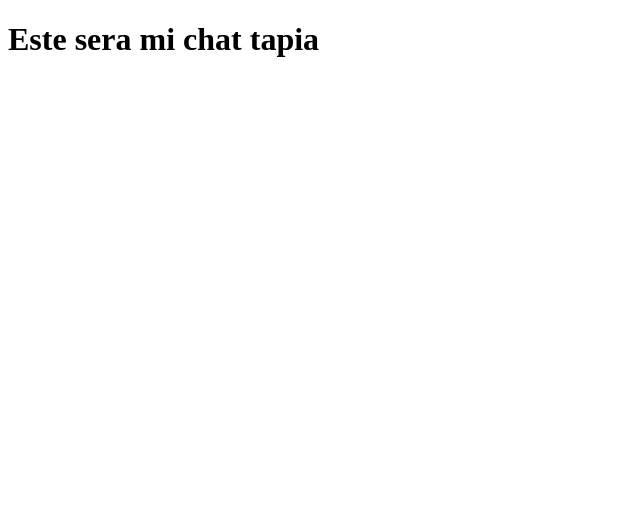
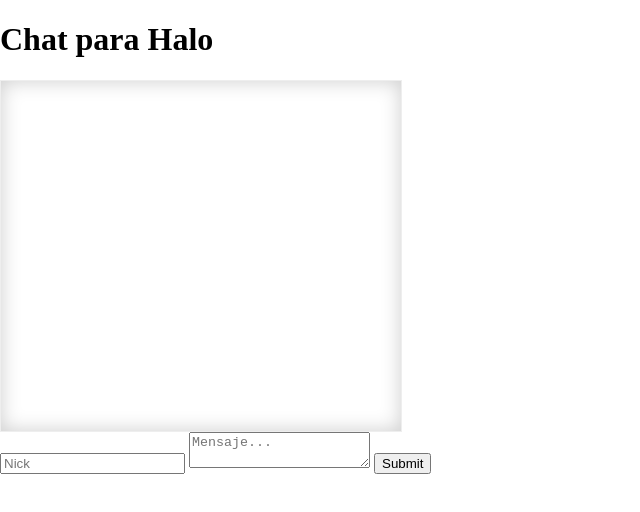
Before and after one commit to CarlosTapiaD/chat-con-node-y-socket, a website: page cliente/index.html in a window 1280 px wide. Shown: the whole page, without its empty margins (0-640 px from the left). Drawn offline with nearby package versions, Linux system fonts and the light colour scheme; no server answers.

Commit message:
dasd
chat

```diff
--- a/cliente/index.html
+++ b/cliente/index.html
@@ -6,11 +6,39 @@
 	<meta name="viewport" content="width=devuce-width, initial-scale=1.0">
 	<script type="text/javascript" src="/socket.io/socket.io.js"></script>
 	<script src="/main.js"></script>
+	<style type="text/css">
+		body{
+			margin: 0px;
+		}
+		#messages{
+			overflow-y: scroll;
+			width:95%;
+			max-width: 400px;
+			height: 350px;
+			border:1px solid #eee;
+			box-shadow: 0px 0px 20px #ccc inset;
+
+		}
+		.message{
+			margin: 20px;
+			padding: 5px;
+			border-radius: 5px;
+			border: 1px solid #ccc;
+			background: white;
+		}
+
+	</style>
 </head>
 <body>
-<h1>Este sera mi chat tapia</h1>
+
+<h1>Chat para Halo</h1>
+
 <div id="messages"></div>
-
+<form onsubmit="return addMessage(this);">
+	<input id="nickname" type="text" name="" placeholder="Nick">
+	<textarea id="text" placeholder="Mensaje..."></textarea>
+	<input type="submit" name="Enviar">
+</form>
 
 </body>
 </html>
--- a/cliente/main.js
+++ b/cliente/main.js
@@ -1,9 +1,9 @@
-var socket=io.connect('http://192.168.1.69:6677',{'forceNew':true});
+var socket=io.connect('http://192.168.0.102:6677',{'forceNew':true});
 socket.on('message',(data)=>{
 	console.log(data);
 	render(data);
 } );
-
+//pasar el html a la vista index
 function render(data){
 	let html=data.map((message,index)=>{
 		return(`
@@ -15,3 +15,12 @@
 	}).join(' ');
 	document.getElementById('messages').innerHTML=html;
 }
+function addMessage(e){
+	let message= {
+		nickname:document.getElementById('nickname').value,
+		text:document.getElementById('text').value
+	};
+	document.getElementById('nickname').style.display='none';
+	socket.emit('add-message',message);
+	return false;
+}
```
Also changed, not shown: server/index.js (+6 -2 lines).
